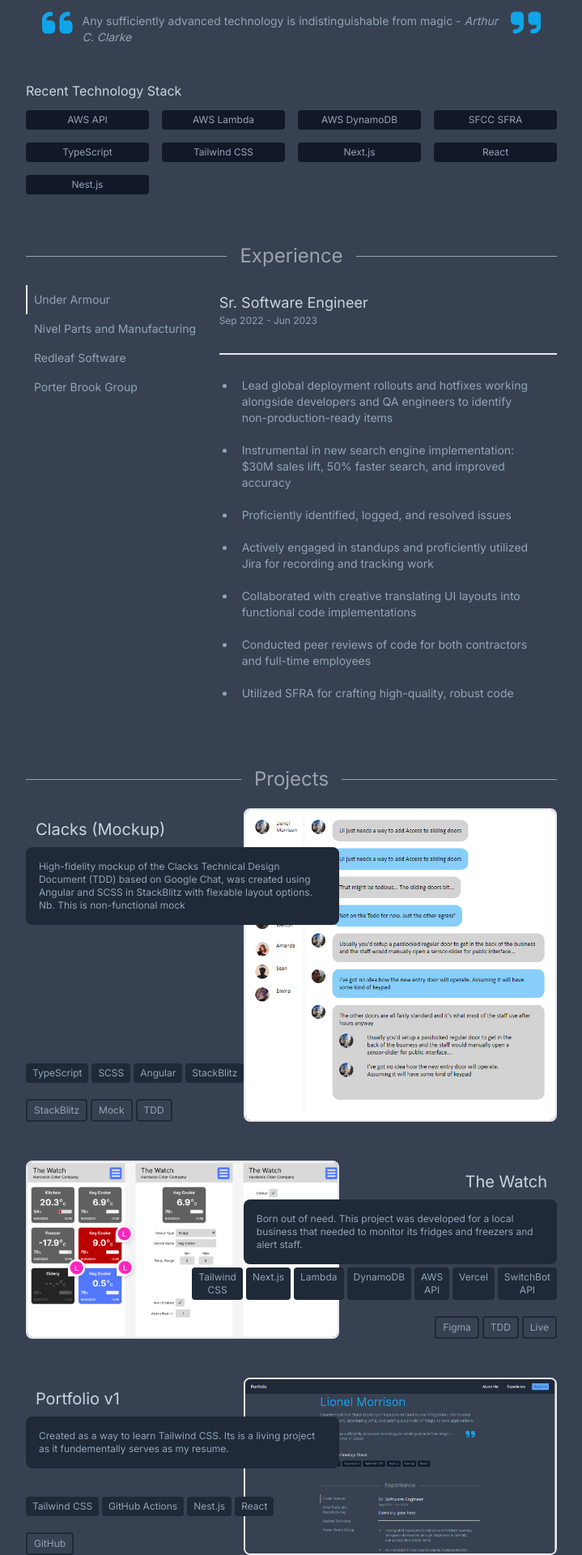
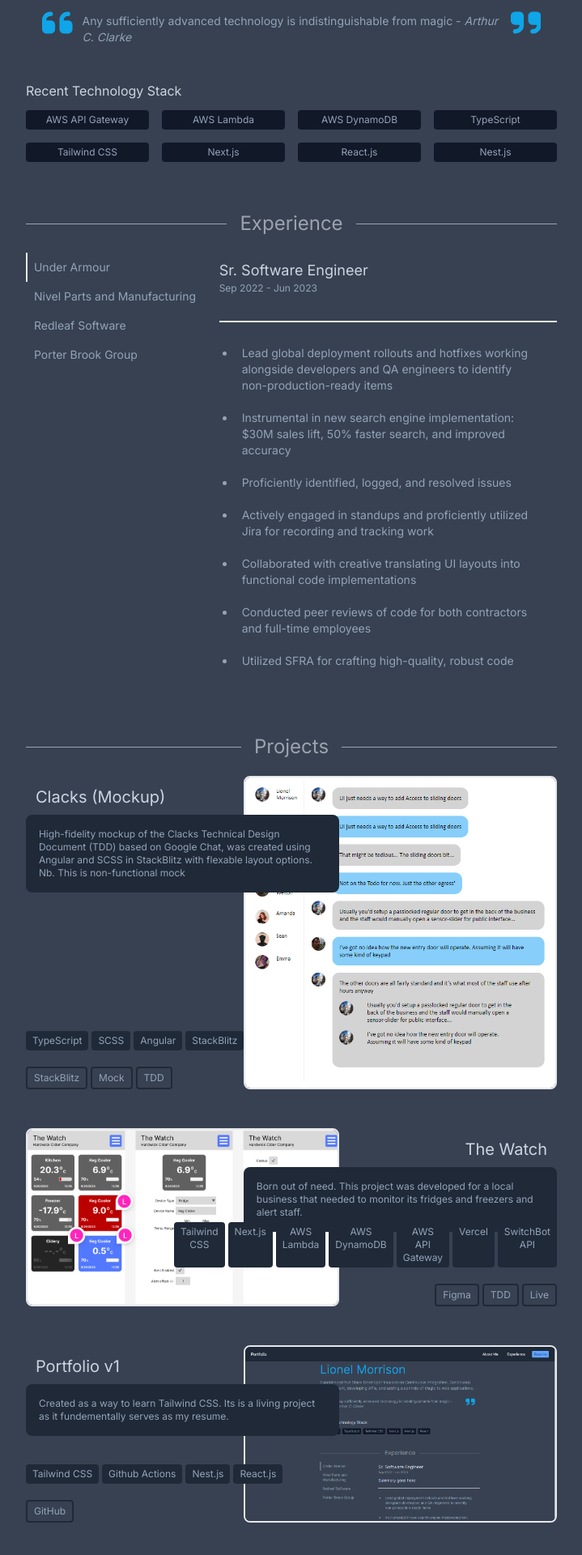
Before and after one commit to lioneljmorrison/portfolio, a Next.js app: page / in a window 1280 px wide. Shown: the part 280-2200 px from the top of the page at 81% size, without its empty margins (280-999 px from the left). Built offline with nearby package versions, Linux system fonts and the light colour scheme.

Commit message:
Refactored Tech Types

```diff
--- a/app/components/about-me.tsx
+++ b/app/components/about-me.tsx
@@ -1,4 +1,4 @@
-import { AboutMe } from '../interfaces';
+import { AboutMe, TechTypeLabels, TechTypes } from '../interfaces';
 
 export default function AboutMe({ anchor, data }: { anchor: string; data: AboutMe }) {
   return (
@@ -33,9 +33,9 @@
         <div className="pt-3 text-md text-slate-300">{data.skillsTitle}</div>
         {/* <div className="pt-3 flex flex-row space-x-2 text-xs"> */}
         <div className="pt-3  grid gap-4 grid-flow-row-dense grid-cols-3 md:grid-cols-4 text-center text-xs">
-          {data.skills.map((skill, idx) => (
+          {data.skills.map((skill: TechTypeLabels, idx: number) => (
             <div key={`s-${idx}`} className="py-1 px-2 bg-gray-900 rounded">
-              {skill}
+              {TechTypes[skill]}
             </div>
           ))}
         </div>
--- a/app/components/projects.tsx
+++ b/app/components/projects.tsx
@@ -1,5 +1,5 @@
 import Link from 'next/link';
-import { ProjectLinkData, ProjectLinks, Projects, TechLables } from '../interfaces';
+import { ProjectLinkData, ProjectLinks, Projects, TechTypeLabels, TechTypes } from '../interfaces';
 import Image from 'next/image';
 import SectionHeader from './section-header';
 
@@ -21,12 +21,12 @@
     );
   }
 
-  function renderLabels(labels: TechLables[], cssClass?: string, reverse?: boolean) {
+  function renderLabels(labels: TechTypeLabels[], cssClass?: string, reverse?: boolean) {
     return labels ? (
       <div className={`grid gap-1 grid-cols-3 sm:grid-cols-4 sm:flex sm:space-1  ${reverse ? 'sm:justify-end' : ''}`}>
-        {labels.map((item: string, idx: number) => (
+        {labels.map((item: TechTypeLabels, idx: number) => (
           <div className={cssClass} key={`tl-${idx}`}>
-            {item}
+            {TechTypes[item]}
           </div>
         ))}
       </div>
@@ -43,7 +43,7 @@
     <div id={anchor} className="max-w-prose mx-auto py-4 text-slate-400">
       <SectionHeader title="Projects"></SectionHeader>
       {projects.map((data: any, idx: number) => {
-        const [item, project] = [...data];
+        const [, project] = [...data];
         const odd = !!(idx % 2);
 
         return (
--- a/app/data.ts
+++ b/app/data.ts
@@ -1,4 +1,4 @@
-import { AboutMe, Job, NavLinks, Projects } from './interfaces';
+import { AboutMe, Job, NavLinks, Projects, TechLabels } from './interfaces';
 
 export const jobsData: Job[] = [
   {
@@ -67,17 +67,7 @@
   name: 'Lionel Morrison',
   tldr: 'Experienced Full Stack Developer focused on Continuous Integration, Continuous Development, developing APIs, and adding a sprinkle of Magic to web applications.',
   skillsTitle: 'Recent Technology Stack',
-  skills: [
-    'AWS API',
-    'AWS Lambda',
-    'AWS DynamoDB',
-    'SFCC SFRA',
-    'TypeScript',
-    'Tailwind CSS',
-    'Next.js',
-    'React',
-    'Nest.js',
-  ],
+  skills: ['apiGateway', 'lambda', 'dynamoDb', 'typescript', 'tailwindCss', 'nextJs', 'react', 'nestJs'],
   quote: {
     author: 'Arthur C. Clarke',
     text: 'Any sufficiently advanced technology is indistinguishable from magic',
@@ -108,7 +98,7 @@
   'clacks-tdd': {
     name: 'Clacks TTD',
     tldr: 'Technical design document created for a chat client based on Google Chat',
-    techLabels: ['Confluence', 'Technical Writing'],
+    techLabels: ['confluence', 'techWriting'],
     links: {
       PDF: { link: 'https://drive.google.com/file/d/17TacmAkk3619XaTAuc0Ex3NuOnIS6ebI/view?usp=sharing' },
     },
@@ -118,7 +108,7 @@
   clacks: {
     name: 'Clacks (Mockup)',
     tldr: 'High-fidelity mockup of the Clacks Technical Design Document (TDD) based on Google Chat, was created using Angular and SCSS in StackBlitz with flexable layout options. Nb. This is non-functional mock',
-    techLabels: ['TypeScript', 'SCSS', 'Angular', 'StackBlitz'],
+    techLabels: ['typescript', 'scss', 'angular', 'stackblitz'],
     links: {
       StackBlitz: { link: 'https://stackblitz.com/edit/stackblitz-starters-cpngaw?file=src%2Fmain.ts' },
       Mock: { link: 'https://stackblitz-starters-cpngaw.stackblitz.io' },
@@ -130,7 +120,7 @@
     name: 'The Watch',
     // eslint-disable-next-line quotes
     tldr: 'Born out of need. This project was developed for a local business that needed to monitor its fridges and freezers and alert staff.',
-    techLabels: ['Tailwind CSS', 'Next.js', 'Lambda', 'DynamoDB', 'AWS API', 'Vercel', 'SwitchBot API'],
+    techLabels: ['tailwindCss', 'nextJs', 'lambda', 'dynamoDb', 'apiGateway', 'vercel', 'switchBot'],
     links: {
       Figma: {
         link: 'https://www.figma.com/file/3KBVlkFySR6OYqk3vYrTpG/The-Watch?type=design&node-id=102%3A7&mode=design&t=wqgbseJE9ty0UAP2-1',
@@ -143,7 +133,7 @@
   portfolio: {
     name: 'Portfolio v1',
     tldr: 'Created as a way to learn Tailwind CSS. Its is a living project as it fundementally serves as my resume.',
-    techLabels: ['Tailwind CSS', 'GitHub Actions', 'Nest.js', 'React'],
+    techLabels: ['tailwindCss', 'githubActions', 'nestJs', 'react'],
     links: {
       GitHub: { link: 'https://github.com/lioneljmorrison/portfolio' },
     },
@@ -152,15 +142,37 @@
   stardust: {
     name: 'Stardust',
     tldr: 'Bla bla bla',
-    techLabels: ['LESS', 'Nest.js'],
+    techLabels: ['less', 'nestJs'],
     disabled: true,
   },
-  soil: { name: 'Feed My Dirt', tldr: 'Bla bla bla', techLabels: ['Angular', 'Firebase', 'Firestore'], disabled: true },
-  books: { name: 'Redux', tldr: 'Bla bla bla', techLabels: ['Angular', 'Firebase', 'Firestore'], disabled: true },
+  soil: { name: 'Feed My Dirt', tldr: 'Bla bla bla', techLabels: ['angular', 'firebase', 'firestore'], disabled: true },
+  books: { name: 'Redux', tldr: 'Bla bla bla', techLabels: ['angular', 'firebase', 'firestore'], disabled: true },
   cidery: {
     name: 'Cidery Datalogger',
     tldr: 'Bla bla bla',
-    techLabels: ['Angular', 'Firebase', 'Firestore', 'StackBlitz'],
+    techLabels: ['angular', 'firebase', 'firestore', 'stackblitz'],
     disabled: true,
   },
 };
+
+export const technology: TechLabels = {
+  less: {},
+  scss: {},
+  sass: {},
+  tailwindCss: {},
+  angular: {},
+  typescript: {},
+  javascript: {},
+  es6: {},
+  nextJs: {},
+  nestJs: {},
+  react: {},
+  firebase: {},
+  firestore: {},
+  aws: {},
+  lambda: {},
+  dynamoDb: {},
+  route53: {},
+  s3: {},
+  php: {},
+};
--- a/app/interfaces.ts
+++ b/app/interfaces.ts
@@ -1,19 +1,49 @@
-export type TechLables =
-  | 'LESS'
-  | 'SCSS'
-  | 'Tailwind CSS'
-  | 'Angular'
-  | 'TypeScript'
-  | 'JavaScript'
-  | 'Next.js'
-  | 'Nest.js'
-  | 'React'
-  | 'Firebase'
-  | 'Firestore'
-  | 'AWS'
-  | 'Lambda'
-  | 'PHP'
-  | string;
+export enum TechTypes {
+  html = 'HTML',
+  html5 = 'HTML5',
+  css = 'CSS',
+  css3 = 'CSS3',
+  less = 'LESS',
+  scss = 'SCSS',
+  sass = 'SASS',
+  tailwindCss = 'Tailwind CSS',
+  angular = 'Angular',
+  typescript = 'TypeScript',
+  javascript = 'JavaScript',
+  es6 = 'ES6',
+  nextJs = 'Next.js',
+  nestJs = 'Nest.js',
+  react = 'React.js',
+  firebase = 'Firebase',
+  firestore = 'Firestore',
+  aws = 'AWS',
+  lambda = 'AWS Lambda',
+  dynamoDb = 'AWS DynamoDB',
+  route53 = 'AWS Route53',
+  apiGateway = 'AWS API Gateway',
+  s3 = 'AWS S3',
+  php = 'PHP',
+  stackblitz = 'StackBlitz',
+  github = 'Github',
+  githubActions = 'Github Actions',
+  vercel = 'Vercel',
+  switchBot = 'SwitchBot API',
+  confluence = 'Confluence',
+  jira = 'Jira',
+  techWriting = 'TechWriting',
+  sfra = 'SFCC SFRA',
+  figma = 'Figma',
+}
+
+export enum TechIcons {
+  less = '',
+}
+
+export type TechTypeLabels = keyof typeof TechTypes;
+
+export interface TechLabels {
+  [techId: TechTypeLabels | string]: { icon?: string };
+}
 
 export interface Job {
   id: string;
@@ -36,7 +66,7 @@
     author: string;
   };
   skillsTitle: string;
-  skills: string[];
+  skills: TechTypeLabels[];
 }
 
 export interface NavLinks {
@@ -64,7 +94,7 @@
     name: string;
     tldr?: string;
     description?: string;
-    techLabels?: TechLables[];
+    techLabels?: TechTypeLabels[];
     images?: { [name: string]: { link: string; alt?: string; default?: boolean } };
     links?: ProjectLinks;
     disabled?: boolean;
```
